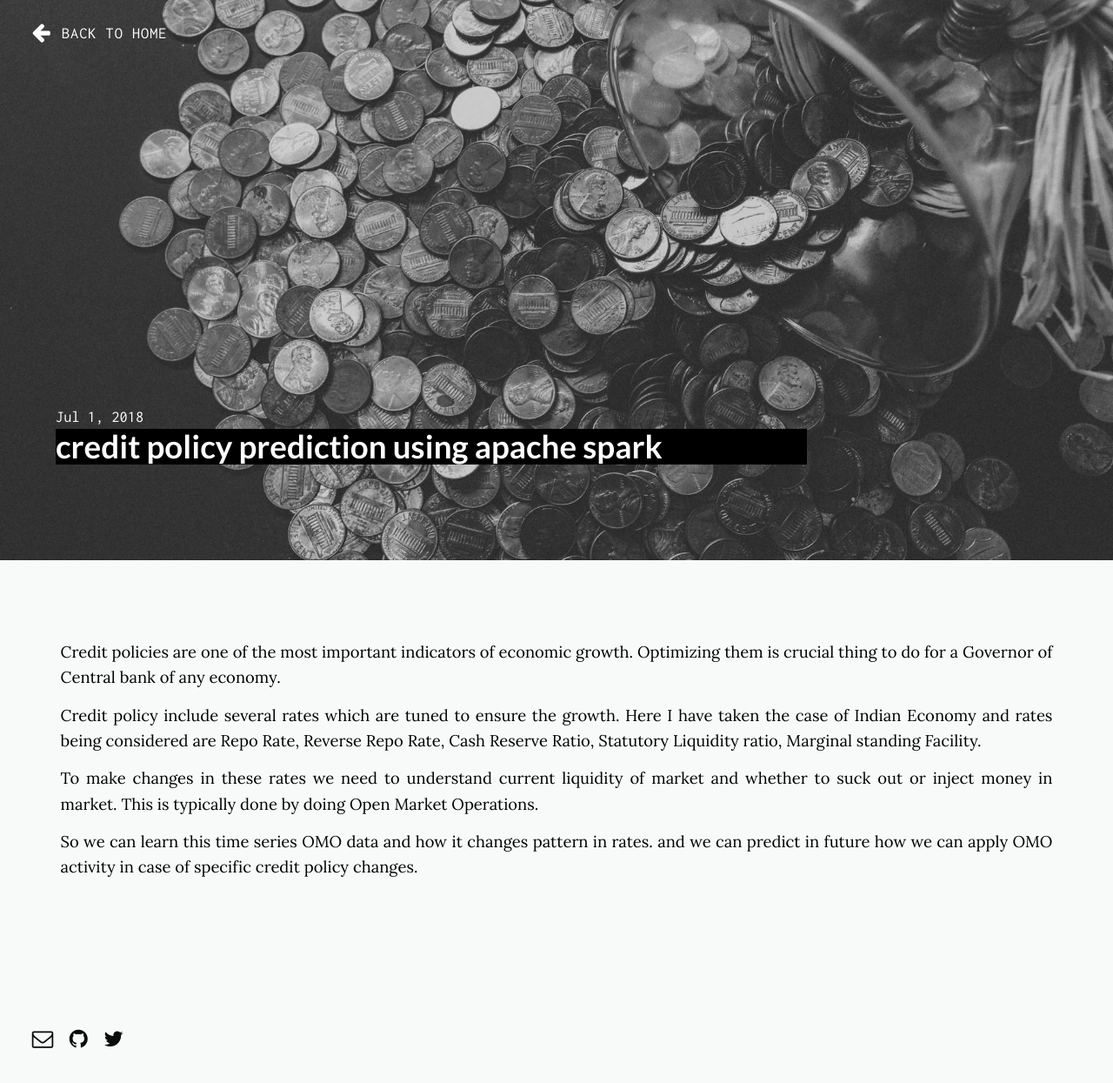
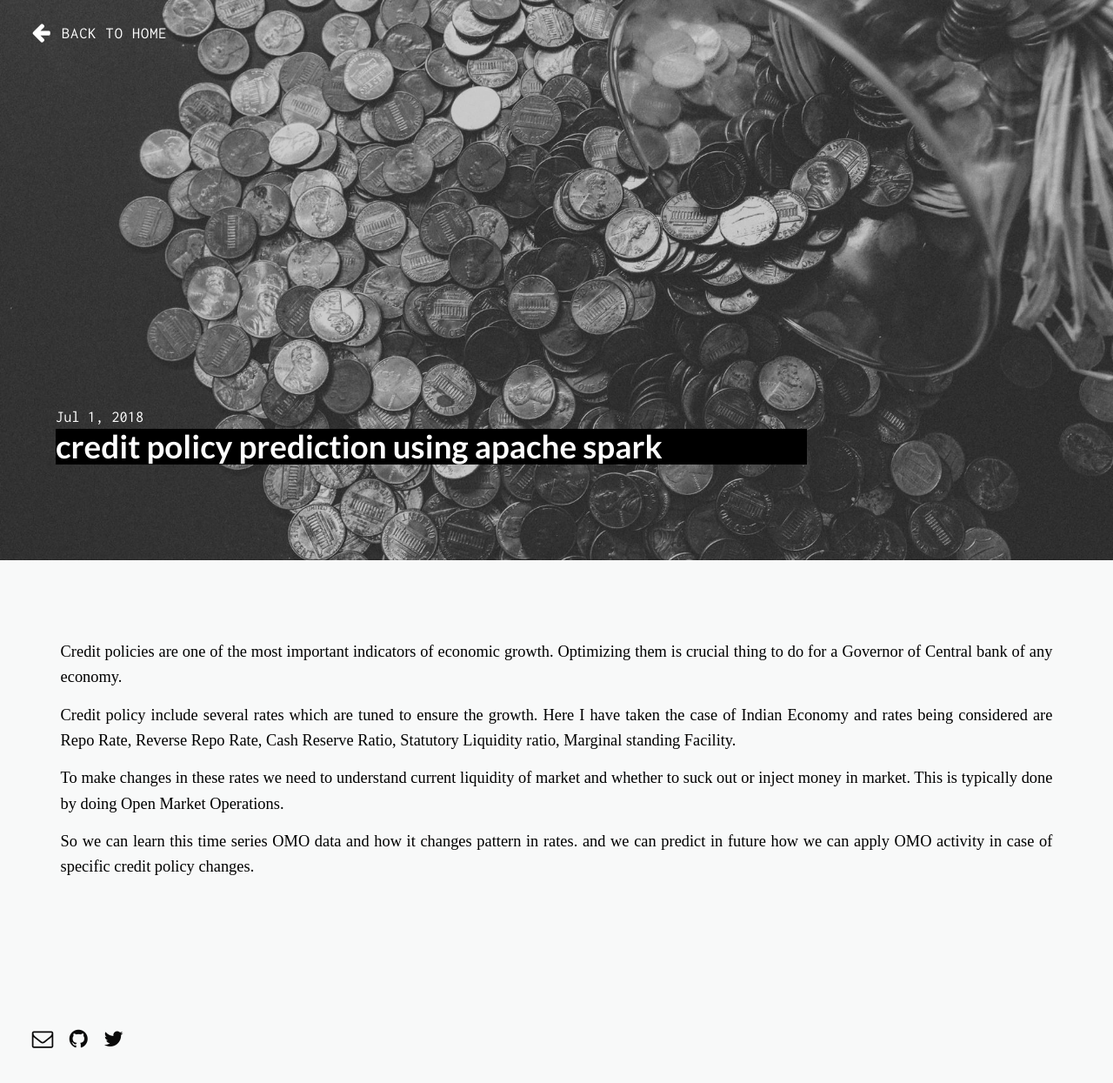
Before and after one commit to daftengineer/daftengineer.github.io, a Jekyll site: the page built from _posts/2018-07-01-eco-spark.markdown, in a window 1280 px wide. Shown: the whole page at 87% size. Built offline with Jekyll 4.4.1, drawn with Linux system fonts in a browser that asks for light colours; nearby versions of some CDN libraries.

Commit message:
Update head.html

```diff
--- a/_includes/head.html
+++ b/_includes/head.html
@@ -22,7 +22,7 @@
   <meta name="twitter:domain" content="{{ site.url }}">
   <meta property="twitter:image" content="{% if page.image %}{{ page.image }}{% else %}{{ site.default_img }}{% endif %}">
 
- <link rel="stylesheet" href="https://fonts.googleapis.com/css?family=Inconsolata|Lora|Space+Mono|Lato:700">
+ <link rel="stylesheet" href="https://fonts.googleapis.com/css?family=Inconsolata|Comfortaa|Space+Mono|Lato:700">
 
   <link rel="stylesheet" href="https://cdnjs.cloudflare.com/ajax/libs/font-awesome/4.7.0/css/font-awesome.min.css">
 <link rel="apple-touch-icon" sizes="180x180" href="/apple-touch-icon.png">
```
